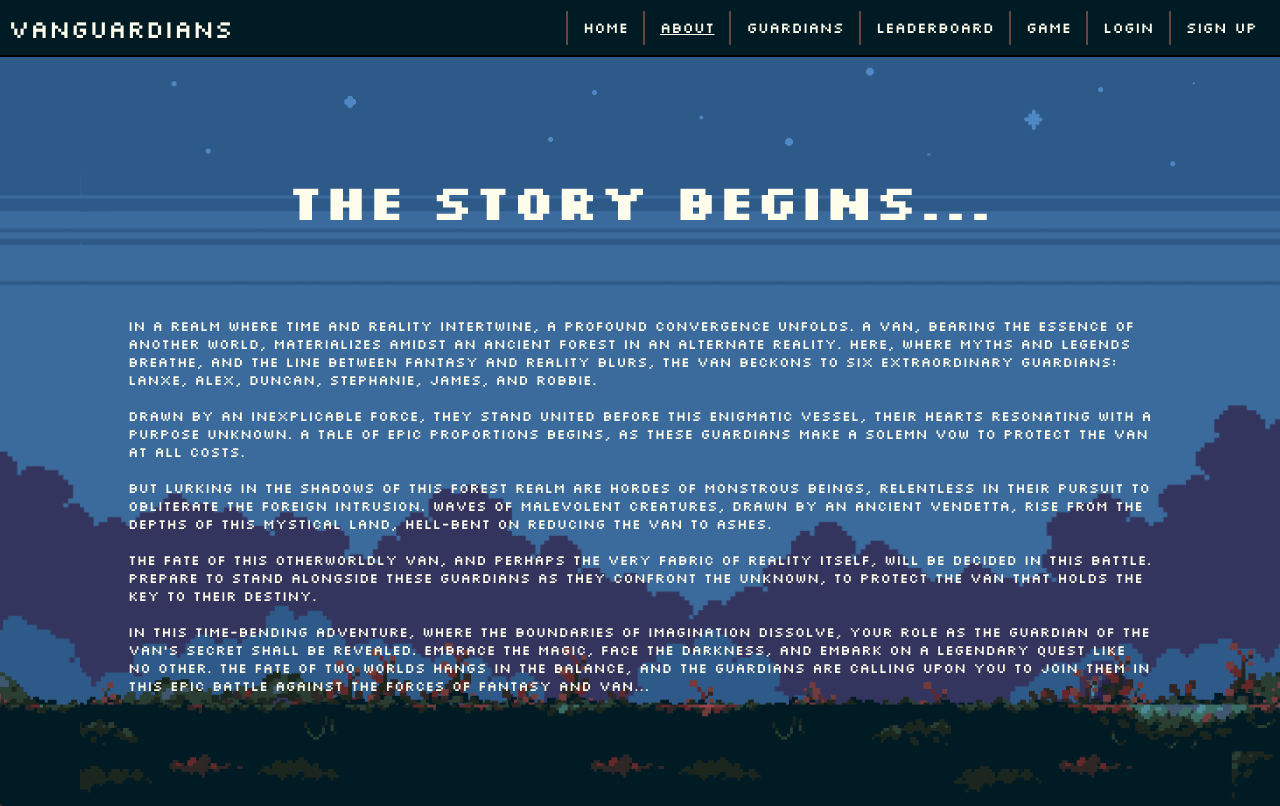
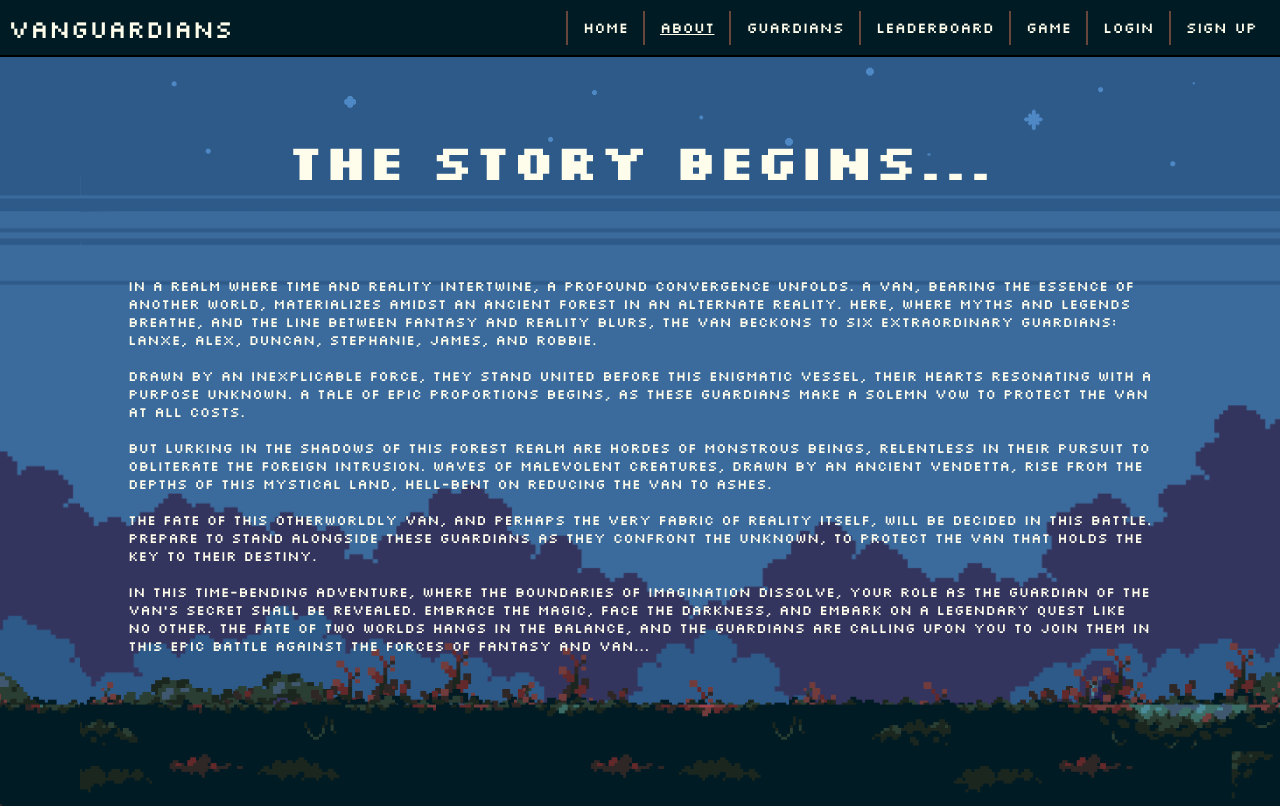
Before and after one commit to lanxeyu/vanguardians-client, a React (Vite) app: page /about in a window 1280 px wide. Built offline with nearby package versions, Linux system fonts and the light colour scheme; a web font is replaced by a local one.

Commit message:
about page text

```diff
--- a/src/pages/AboutPage/index.css
+++ b/src/pages/AboutPage/index.css
@@ -20,5 +20,5 @@
 #about-text {
     width: 80%;
     font-size: 1.4em;
-    /* padding-top: 10vh; */
+    padding-bottom: 10vh;
 }
```
